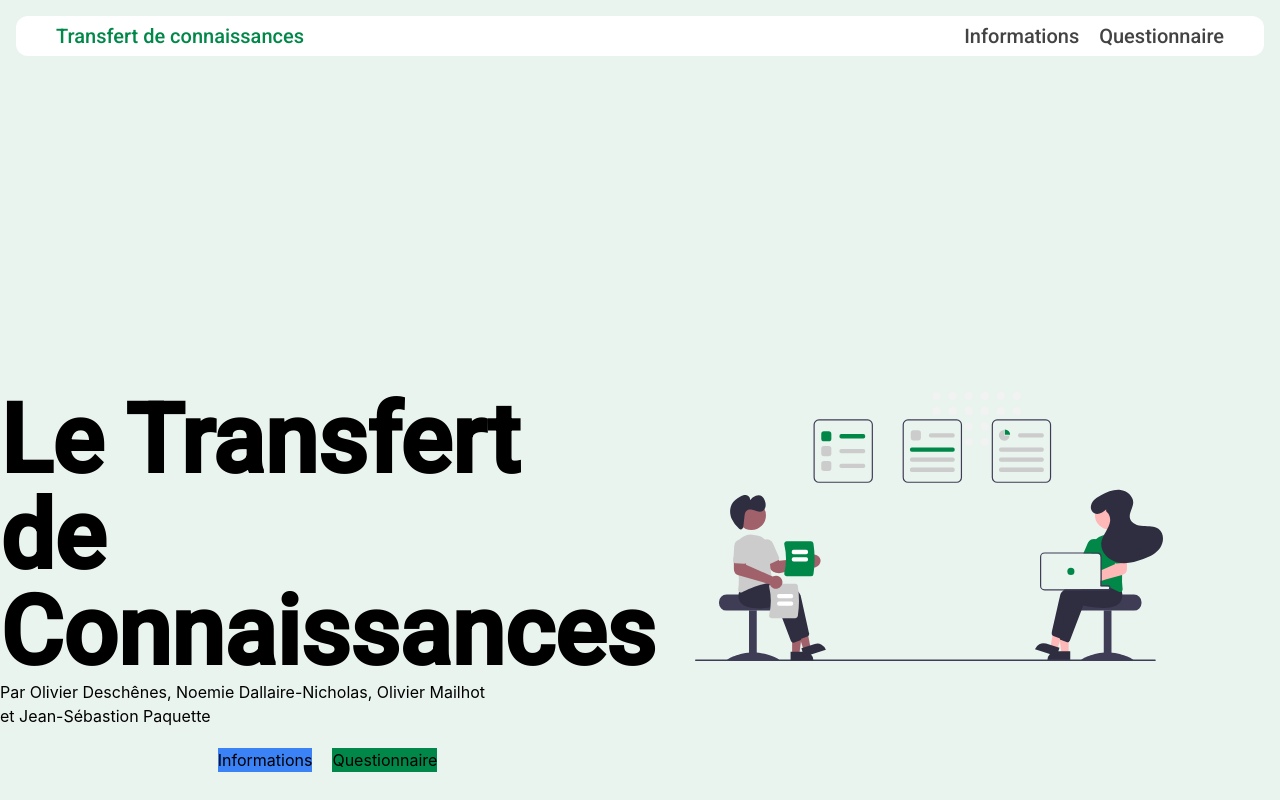
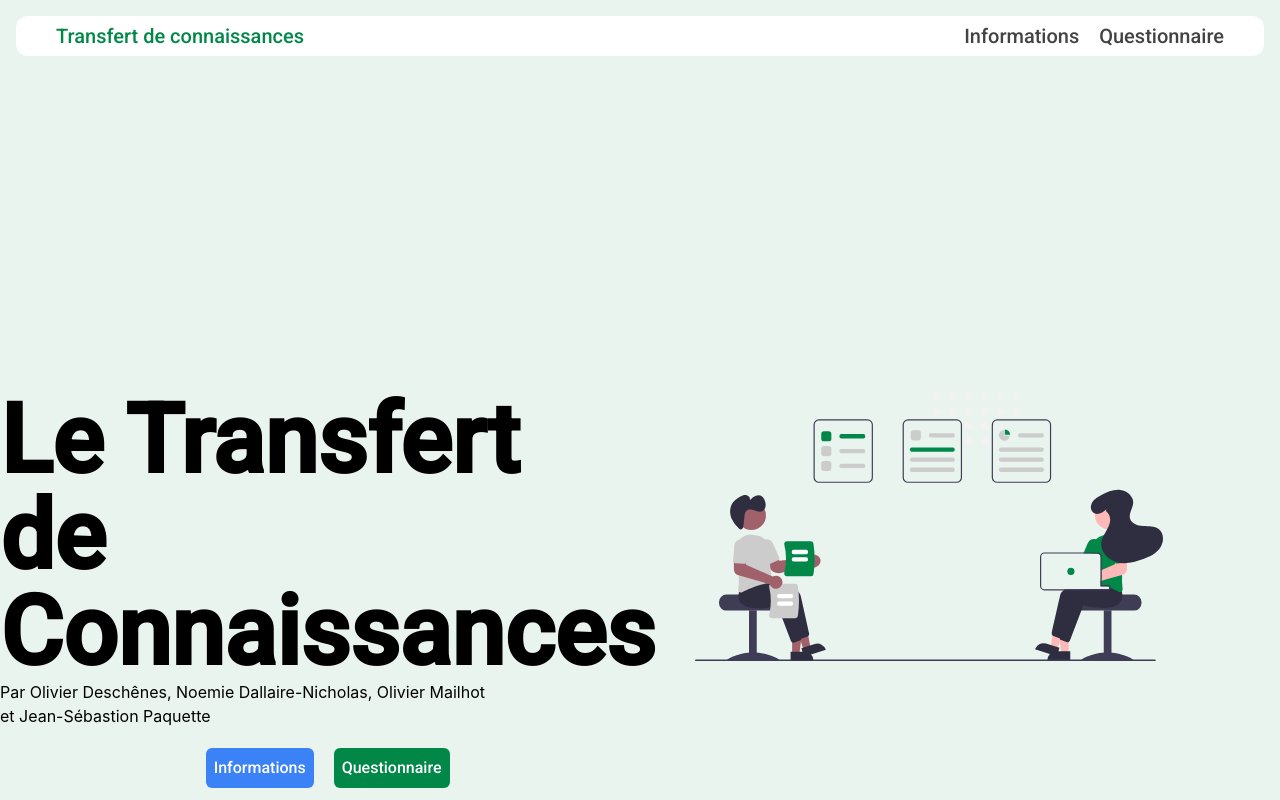
Before and after one commit to odeschenes-uds-dinf-s2/ADM124_defi, a React (Create React App) app: page / in a window 1280 px wide. Built offline with nearby package versions, Linux system fonts and the light colour scheme.

Commit message:
corrections

```diff
--- a/src/component/Home/Home.jsx
+++ b/src/component/Home/Home.jsx
@@ -17,8 +17,8 @@ export function Home() {
             Par Olivier Deschênes, Noemie Dallaire-Nicholas, Olivier Mailhot <br />et Jean-Sébastion Paquette
           </div>
           <div className={'home-links flex mt-5 justify-center space-x-5'}>
-            <Link className={'bg-blue-500'} to={'/informations'} >Informations</Link>
-            <Link className={'bg-udes-100'} to={'/questionnaire'}>Questionnaire</Link>
+            <Link className={'bg-blue-500 link'} to={'/informations'} >Informations</Link>
+            <Link className={'bg-udes-100 link'} to={'/questionnaire'}>Questionnaire</Link>
           </div>
         </div>
         <div>
--- a/src/component/Home/home.css
+++ b/src/component/Home/home.css
@@ -3,6 +3,7 @@
     opacity: 1;
     animation-name: show;
     animation-duration: 2s;
+    @apply pt-0 pt-5rem sm:pt-20rem justify-center;
 }
 
 @keyframes show {
@@ -23,9 +24,3 @@
 .home-img {
     width: 80%;
 }
-
-.home-links > div {
-    font-weight: 500;
-    font-family: 'Roboto', sans-serif;
-    @apply text-white p-2 rounded-md hover:cursor-pointer;
-}
```
